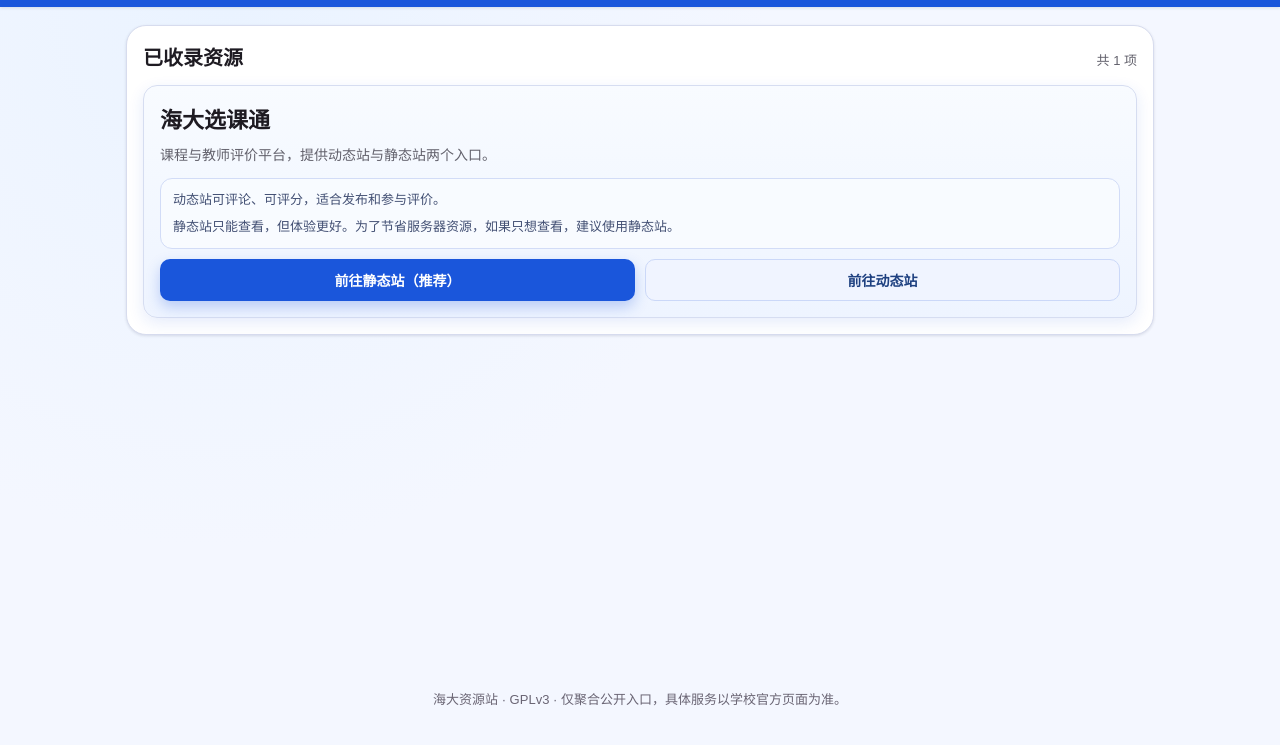
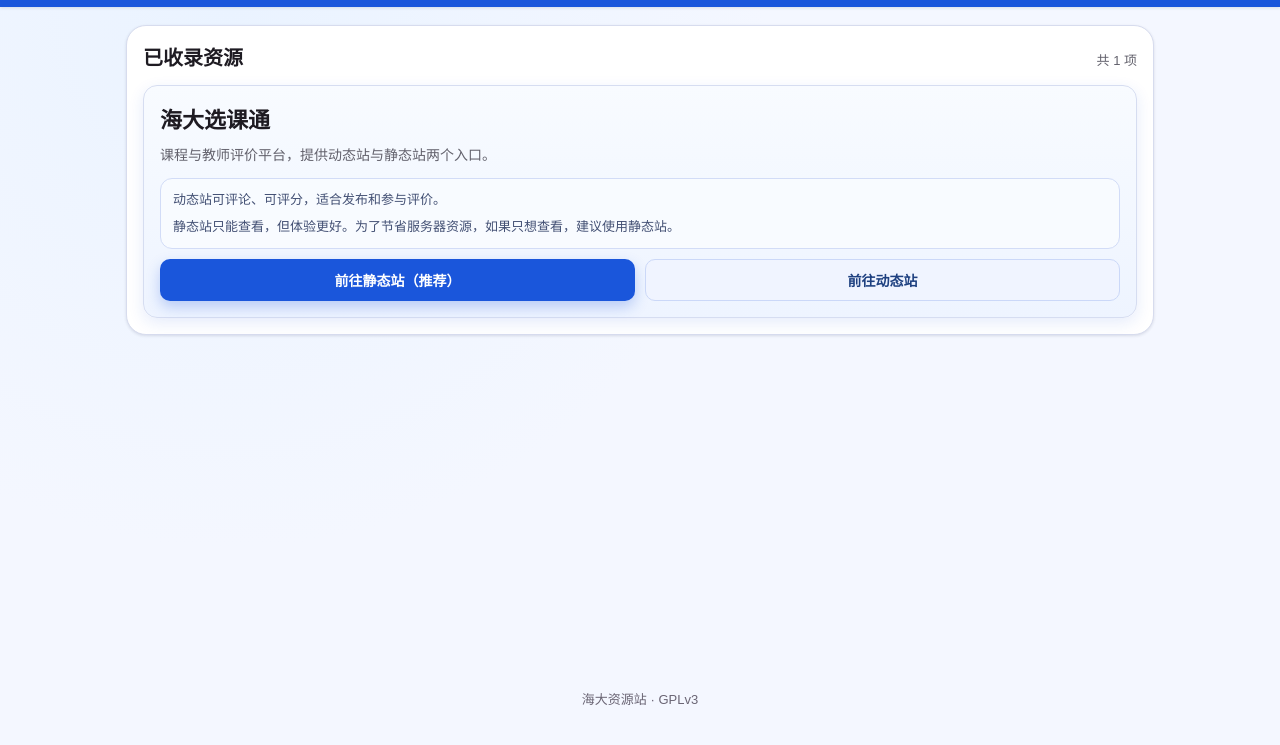
Before and after one commit to SMU-RES/homepage, a website: page index.html in a window 1280 px wide. Shown: the part 55-800 px from the top of the page. Drawn offline with Linux system fonts and the light colour scheme.

Commit message:
chore: 精简页脚文案

```diff
--- a/index.html
+++ b/index.html
@@ -70,10 +70,7 @@
             </main>
 
             <footer class="app-footer">
-                <p>
-                    海大资源站 · GPLv3 ·
-                    仅聚合公开入口，具体服务以学校官方页面为准。
-                </p>
+                <p>海大资源站 · GPLv3</p>
             </footer>
         </div>
 
```
